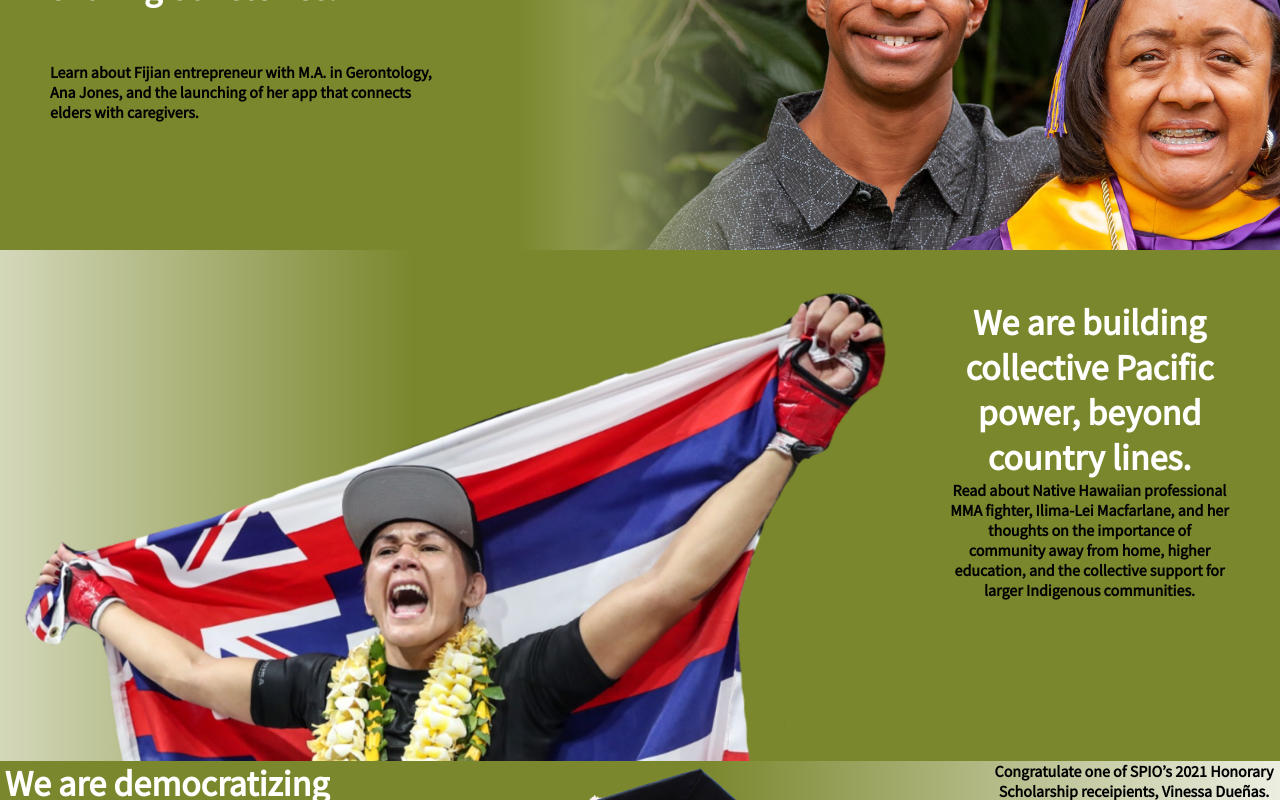
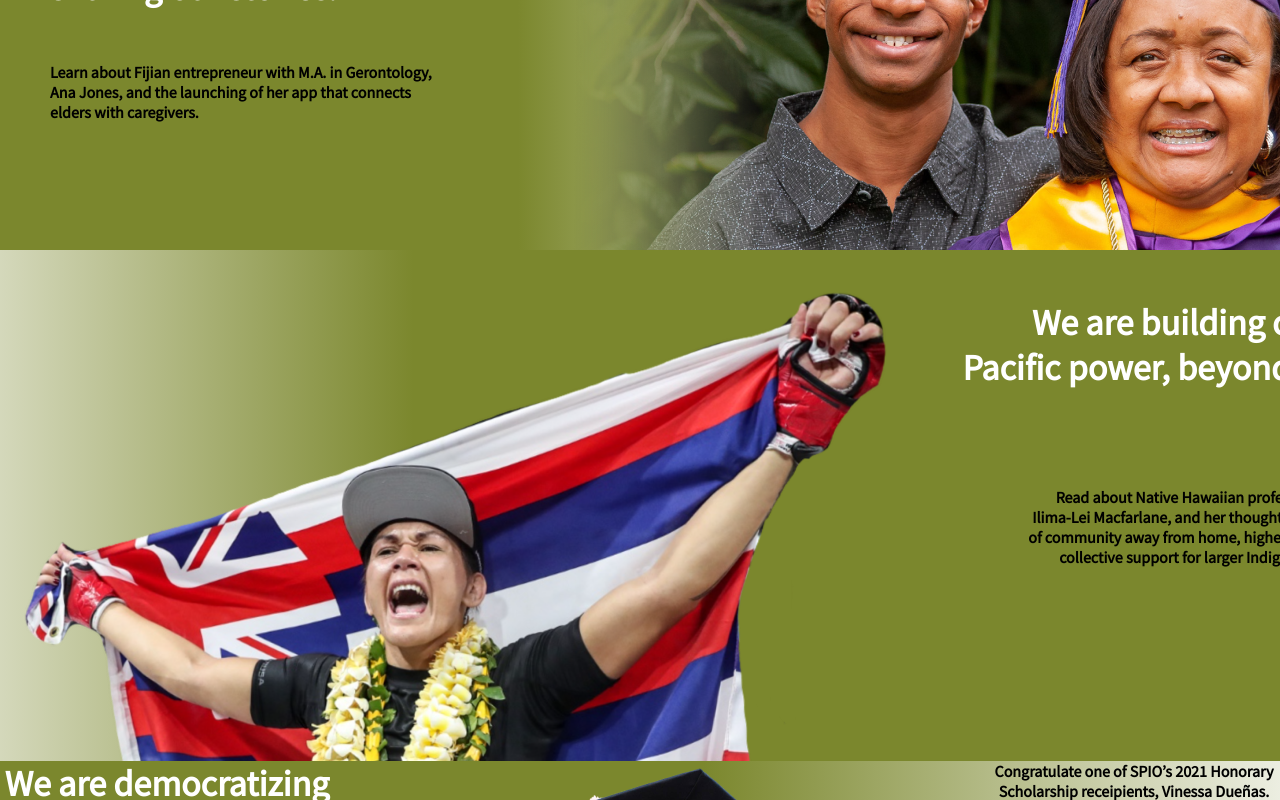
Before and after one commit to maikalangi/spioFromScratch, a React (Create React App) app: page / in a window 1280 px wide. Shown: the part 524-1324 px from the top of the page. Built offline with nearby package versions, Linux system fonts and the light colour scheme.

Commit message:
slide-2 adjustments

```diff
--- a/src/styles/carousel.css
+++ b/src/styles/carousel.css
@@ -63,6 +63,25 @@ img {
     background: linear-gradient(89.73deg, #7B872D 40.45%, rgba(123, 135, 45, 0) 75.15%);
 }
 
+#slide-2 h5 {
+    text-align: right;
+    width: 466px;
+    height: 186.95px;
+}
+
+#slide-2 p {
+    display: flex;
+    justify-self: end;
+    text-align: right;
+    width: 395px;
+    height: 100px;
+}
+
+#slide-2 img {
+    width: 899px;
+    height: 511px;
+}
+
 #slide-2 {
     background: linear-gradient(270.01deg, #7B872D 67.7%, rgba(123, 135, 45, 0) 115.45%);
 }
```
